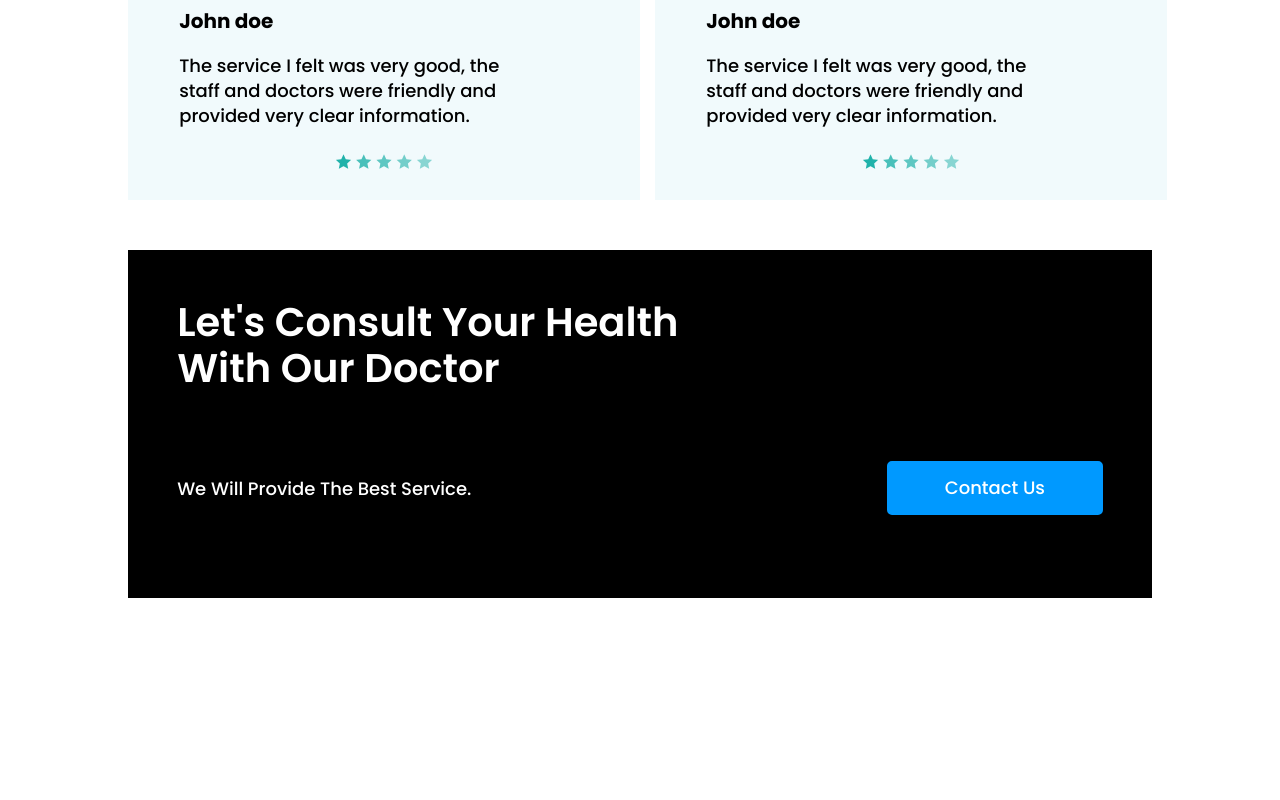
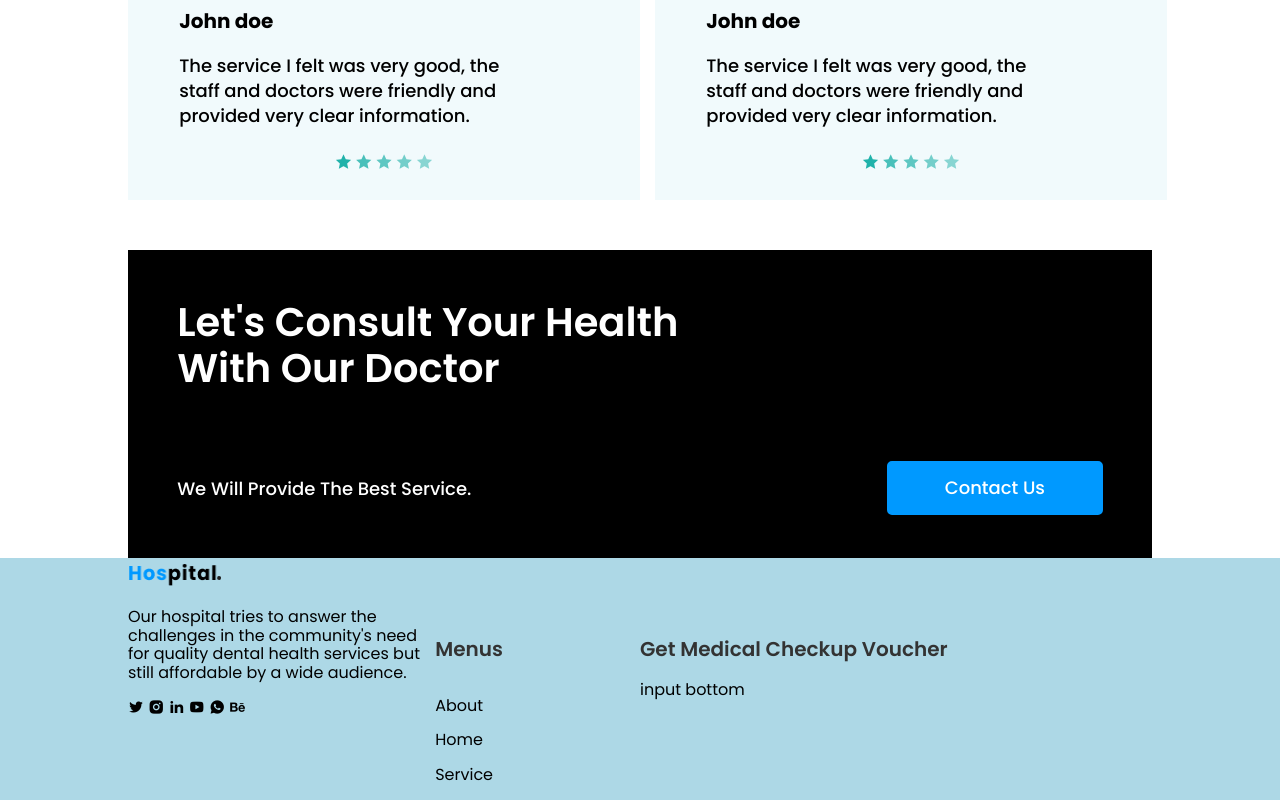
Before and after one commit to decobaccili/hospital, a plain HTML site: page index.html in a window 1280 px wide. Shown: the part 3637-4437 px from the top of the page. Before the commit the page ends 4235 px from the top, so only its background shows below. Drawn offline with nearby package versions, Linux system fonts and the light colour scheme.

Commit message:
update footer section with content

```diff
--- a/assets/css/contact.css
+++ b/assets/css/contact.css
@@ -1,6 +1,6 @@
 .contact{
   width: 80%;
-  height: 348px;
+  height: 308px;
   margin: 50px auto 0 auto;
   background-color: black;
 }
--- a/assets/css/footer.css
+++ b/assets/css/footer.css
@@ -0,0 +1,19 @@
+.footer{
+  background: lightblue;
+}
+
+
+.footer__content{
+  display: flex;
+  width: 80%;
+  margin: 0 auto;
+
+}
+
+.footer__about{
+  width: 30%;
+}
+
+.footer__menu{
+  width: 20%;
+}
--- a/index.html
+++ b/index.html
@@ -181,8 +181,35 @@
     </div>
   </section>
 
-  <footer>
+  <footer class="footer">
+    <div class="footer__content">
+      <article class="footer__about">
+        <h3><img src="./assets/img/Logo.png" alt="Hospital. logo" class="logo"></h3>
+        <p class="footer__about-text">Our hospital tries to answer the challenges in the community's need for quality dental health services but still affordable by a wide audience.</p>
+        <div class="footer__about-socialmedia">
+          <i class="ri-twitter-fill"></i>
+          <i class="ri-instagram-fill"></i>
+          <i class="ri-linkedin-fill"></i>
+          <i class="ri-youtube-fill"></i>
+          <i class="ri-whatsapp-fill"></i>
+          <i class="ri-behance-fill"></i>
+        </div>
+      </article>
 
+      <article class="footer__menu">
+        <h3 class="section__title">Menus</h3>
+        <p class="footer__menu-item">About</p>
+        <p class="footer__menu-item">Home</p>
+        <p class="footer__menu-item">Service</p>
+      </article>
+
+      <article class="footer__contact">
+        <h3 class="section__title">Get Medical Checkup Voucher</h3>
+        input
+        bottom
+      </article>
+
+    </div>
   </footer>
 
 
```
